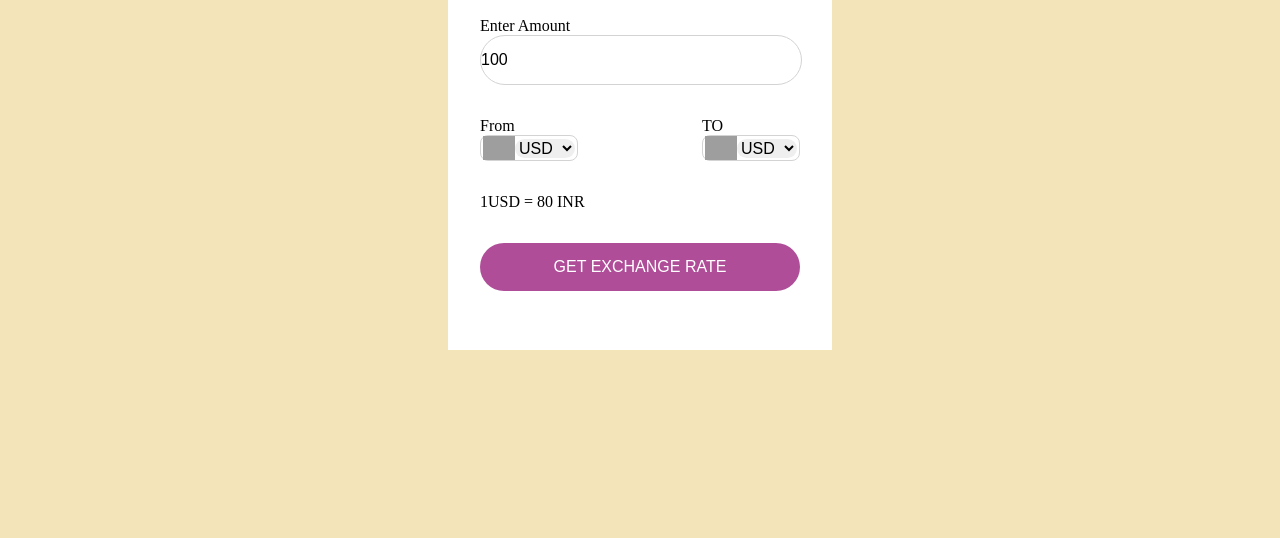
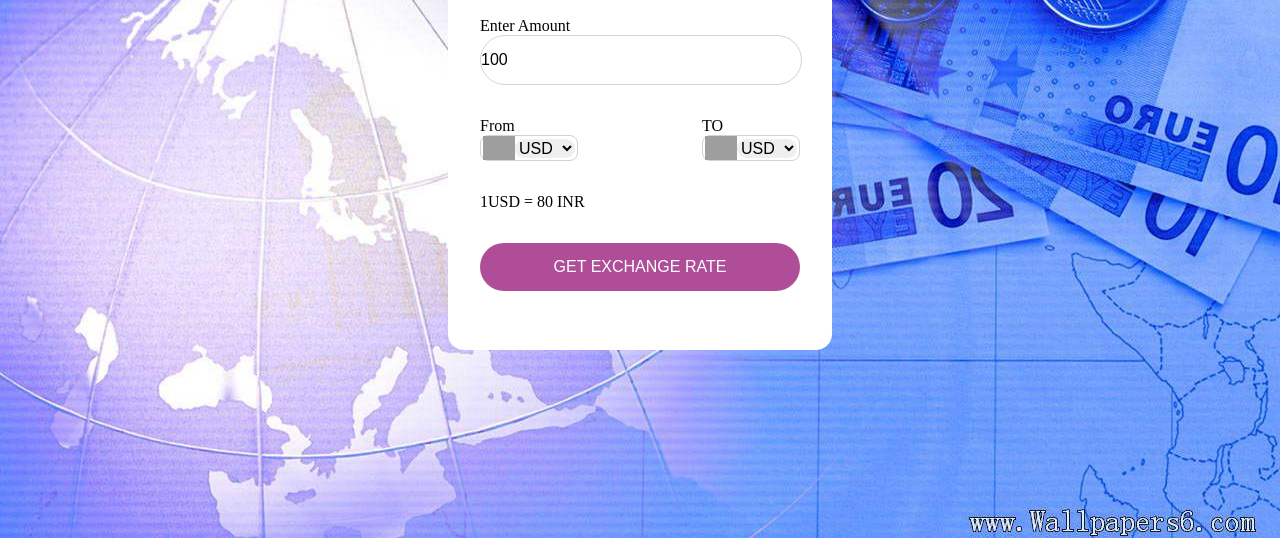
Before and after one commit to Ritikpanwar0003/Currency-Converter, a plain HTML site: page index.html in a window 1280 px wide. Shown: the part 262-800 px from the top of the page. Drawn offline with Linux system fonts and the light colour scheme; no server answers; grey boxes are pictures that could not be loaded; some icons are missing.

Commit message:
add background img

```diff
--- a/style.css
+++ b/style.css
@@ -80,3 +80,28 @@ form button{
     font-size: 1rem;
     cursor: pointer;
 }
+
+* {
+    margin: 0;
+    padding: 0;
+}
+
+body {
+    display: flex;
+    justify-content: center;
+    align-items: center;
+    min-height: 100vh;
+    background-image: url('background.img.jpg');
+    background-size: cover;
+    background-position: center;
+    background-repeat: no-repeat;
+    background-color: #f4e4ba; /* Fallback color in case the image is not loaded */
+}
+
+.container {
+    background-color: white;
+    padding: 2rem;
+    border-radius: 1rem;
+    min-height: 45vh;
+    width: 40vh;
+}
```
